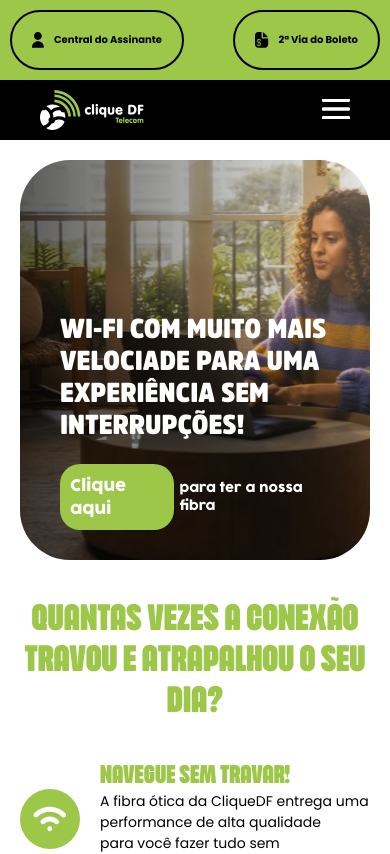
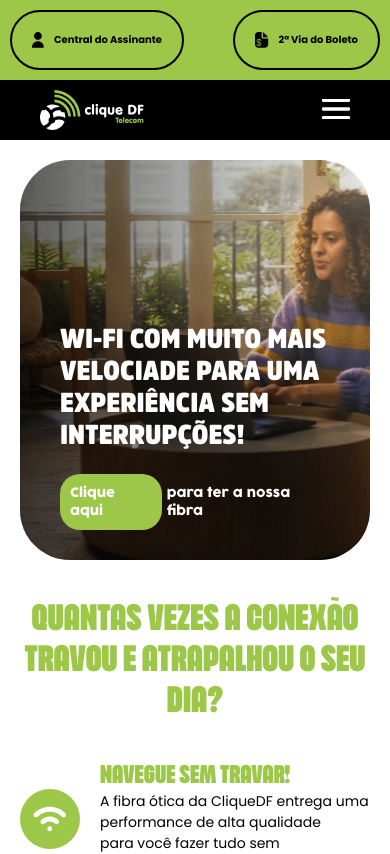
Before and after one commit to tera-desenvolvimento/cliquedf-site-ts, a React (Create React App) app: page / in a window 390 px wide. Shown: the top 854 px of the page. Built offline with nearby package versions, Linux system fonts and the light colour scheme.

Commit message:
Ajustando largura de botão no mobile

```diff
--- a/src/style/topBanner.css
+++ b/src/style/topBanner.css
@@ -32,6 +32,13 @@
     font-family: "amsipro-ultra";
     color: #ffffff;
     font-size: 3rem;
+}
+
+
+.top-banner-container .banner-element .text-wrapper div {
+    display: flex;
+    gap: 5px;
+    align-items: center;
 }
 
 .top-banner-container .banner-element .text-wrapper div span {
@@ -71,15 +78,12 @@
     }
 
     .top-banner-container .banner-element .text-wrapper div {
-        display: flex;
-        gap: 5px;
-        align-items: center;
-
         margin-bottom: 30px;
     }
 
     .top-banner-container .banner-element .text-wrapper div a {
         padding: 10px;
+        font-size: .8rem;
     }
 
     .top-banner-container .banner-element .text-wrapper div span {
```
